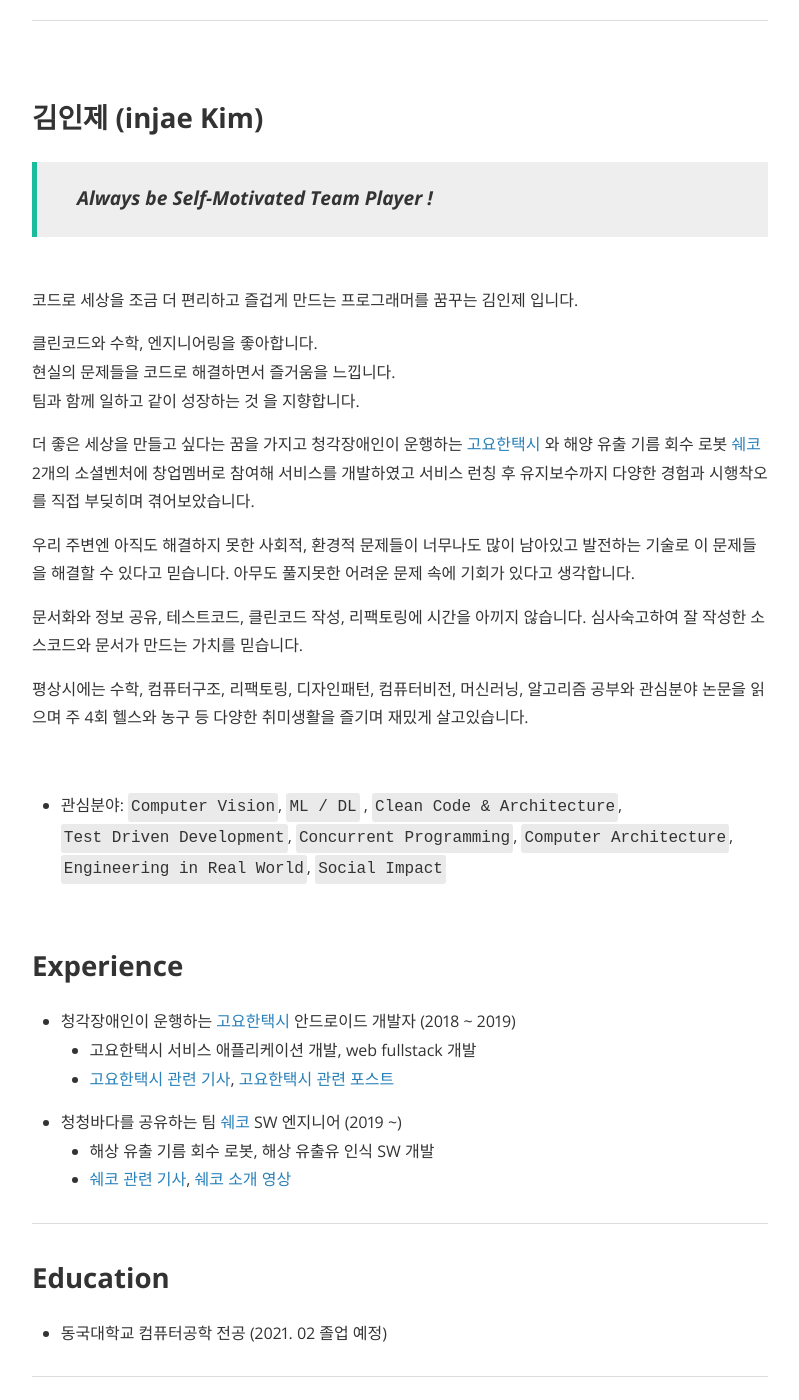
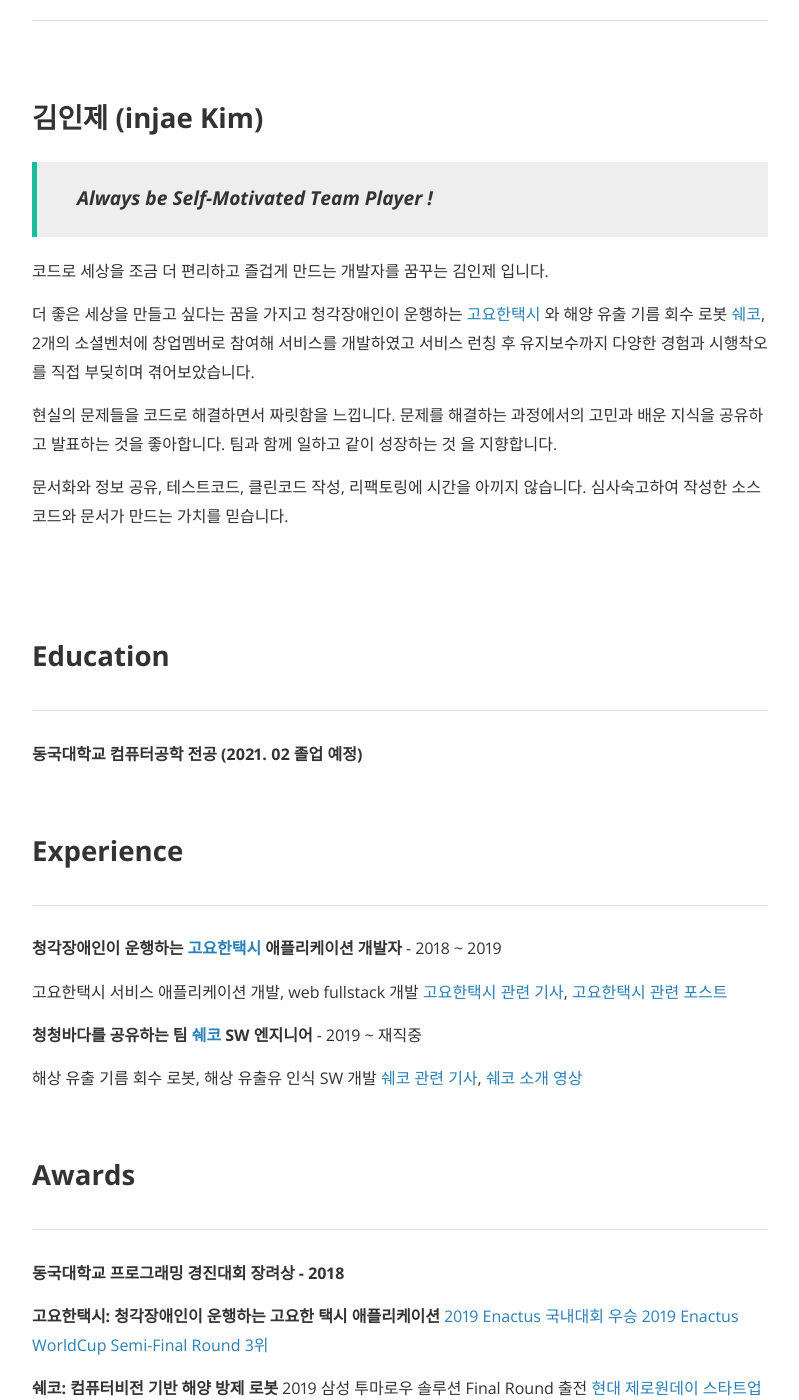
Before and after one commit to injae-kim/injae-kim.github.io, a Jekyll site: the page built from about.md, in a window 1280 px wide and 1400 px high, scrolled down 595 px. Shown: the whole window, without its empty margins (240-1039 px from the left). Built offline with Jekyll 4.4.1, drawn with Linux system fonts in a browser that asks for light colours; nearby versions of some CDN libraries; some web fonts are replaced; some of the changed text lies outside the part shown.

Commit message:
fix post
fix about me

```diff
--- a/about.md
+++ b/about.md
@@ -16,81 +16,106 @@
 
 > #### *Always be Self-Motivated Team Player !*
 
-<br/>
-코드로 세상을 조금 더 편리하고 즐겁게 만드는 프로그래머를 꿈꾸는 김인제 입니다.
+코드로 세상을 조금 더 편리하고 즐겁게 만드는 개발자를 꿈꾸는 김인제 입니다.
 
-클린코드와 수학, 엔지니어링을 좋아합니다. <br/>
-현실의 문제들을 코드로 해결하면서 즐거움을 느낍니다.<br/>
-팀과 함께 일하고 같이 성장하는 것 을 지향합니다.<br/>
+더 좋은 세상을 만들고 싶다는 꿈을 가지고 청각장애인이 운행하는 [고요한택시](http://www.goyohantaxi.com/) 와
+해양 유출 기름 회수 로봇 [쉐코](http://sheco.co), 2개의 소셜벤처에 창업멤버로 참여해 서비스를 개발하였고
+서비스 런칭 후 유지보수까지 다양한 경험과 시행착오를 직접 부딪히며 겪어보았습니다.
 
-더 좋은 세상을 만들고 싶다는 꿈을 가지고 청각장애인이 운행하는 [고요한택시](http://www.goyohantaxi.com/) 와 해양 유출 기름 회수 로봇 [쉐코](http://sheco.co)
-2개의 소셜벤처에 창업멤버로 참여해 서비스를 개발하였고 서비스 런칭 후 유지보수까지 다양한 경험과 시행착오를 직접 부딪히며 겪어보았습니다.
+현실의 문제들을 코드로 해결하면서 짜릿함을 느낍니다.
+문제를 해결하는 과정에서의 고민과 배운 지식을 공유하고 발표하는 것을 좋아합니다.
+팀과 함께 일하고 같이 성장하는 것 을 지향합니다.
 
-우리 주변엔 아직도 해결하지 못한 사회적, 환경적 문제들이 너무나도 많이 남아있고 발전하는 기술로 이 문제들을 해결할 수 있다고 믿습니다. 아무도 풀지못한 어려운 문제 속에 기회가 있다고 생각합니다.
-
-문서화와 정보 공유, 테스트코드, 클린코드 작성, 리팩토링에 시간을 아끼지 않습니다. 심사숙고하여 잘 작성한 소스코드와 문서가 만드는 가치를 믿습니다.
-
-평상시에는 수학, 컴퓨터구조, 리팩토링, 디자인패턴, 컴퓨터비전, 머신러닝, 알고리즘 공부와 관심분야 논문을 읽으며 주 4회 헬스와 농구 등 다양한 취미생활을 즐기며 재밌게 살고있습니다.
+문서화와 정보 공유, 테스트코드, 클린코드 작성, 리팩토링에 시간을 아끼지 않습니다.
+심사숙고하여 작성한 소스코드와 문서가 만드는 가치를 믿습니다.
 
 <br/>
 
-- 관심분야: `Computer Vision`, `ML / DL` , `Clean Code & Architecture`, `Test Driven Development`, `Concurrent Programming`, `Computer Architecture`, `Engineering in Real World`, `Social Impact`
+<br/>
+
+## Education
+
+---
+
+**동국대학교 컴퓨터공학 전공 (2021. 02 졸업 예정)**
 
 <br/>
 
 ## Experience
-- 청각장애인이 운행하는 [고요한택시](http://www.goyohantaxi.com/) 안드로이드 개발자 (2018 ~ 2019)
-    - 고요한택시 서비스 애플리케이션 개발, web fullstack 개발
-    - [고요한택시 관련 기사](http://news1.kr/articles/?3786791), [고요한택시 관련 포스트](https://blog.naver.com/kead1/221677118935)
-- 청청바다를 공유하는 팀 [쉐코](http://sheco.co) SW 엔지니어 (2019 ~)
-    - 해상 유출 기름 회수 로봇, 해상 유출유 인식 SW 개발
-    - [쉐코 관련 기사](https://www.yna.co.kr/view/AKR20190628149500065?input=1195m), [쉐코 소개 영상](https://www.youtube.com/watch?v=V6j5l5dnHDc)
 
 ---
 
-## Education
+**청각장애인이 운행하는 [고요한택시](http://www.goyohantaxi.com/) 애플리케이션 개발자** - 2018 ~ 2019
 
-- 동국대학교 컴퓨터공학 전공 (2021. 02 졸업 예정)
+고요한택시 서비스 애플리케이션 개발, web fullstack 개발
+[고요한택시 관련 기사](http://news1.kr/articles/?3786791), [고요한택시 관련 포스트](https://blog.naver.com/kead1/221677118935)
+
+**청청바다를 공유하는 팀 [쉐코](http://sheco.co) SW 엔지니어** - 2019 ~ 재직중
+
+해상 유출 기름 회수 로봇, 해상 유출유 인식 SW 개발
+[쉐코 관련 기사](https://www.yna.co.kr/view/AKR20190628149500065?input=1195m), [쉐코 소개 영상](https://www.youtube.com/watch?v=V6j5l5dnHDc)
+
+<br/>
+
+## Awards
 
 ---
 
-## Awards
+**동국대학교 프로그래밍 경진대회 장려상 - 2018**
 
-- [2018 동국대학교 프로그래밍 경진대회 장려상](https://injae-kim.github.io/assets/about_me/프로그래밍경진대회.jpg)
-- [2018 군위군 문화관광 활성화을 위한 관학협력사업 과제 최우수상](https://injae-kim.github.io/assets/about_me/군위군_산학협력.jpg)
-  - 블록체인 기반 홍보 콘텐츠 제공에 대한 보상 플랫폼 개발
-  - [ICIP & 캡스톤 디자인 결과발표 최우수상](https://injae-kim.github.io/assets/about_me/캡스톤디자인.jpg)
-  - [관련 기사](https://www.kyongbuk.co.kr/news/articleView.html?idxno=1049167)
-- [2018 동국대학교 창업장학생 선정](https://injae-kim.github.io/assets/about_me/장학증서.jpg)
-- 고요한택시: 청각장애인이 운행하는 고요한 택시 애플리케이션
-  - [2019 Enactus 국내대회 우승](https://www.venturesquare.net/786727)
-  - [2019 Enactus WorldCup Semi-Final Round 3위](https://enactus.org/worldcup/results-2014/)
-- 쉐코: 컴퓨터비전 기반 해양 방제 로봇
-  - [2019 삼성 투마로우 솔루션 Final Round 출전](https://www.tomorrowsolutions.org/notice/view/194)
-  - [현대 제로원데이 스타트업 전시참여](http://zer01neday.com/929/)
-  - [4개 항만공사 공동주최 창업 아이디어 해커톤 SPLASH 대상](https://injae-kim.github.io/assets/about_me/항만공사해커톤.jpg), [관련기사](http://ilyo.co.kr/?ac=article_view&entry_id=348400)
-  - [한국중부발전 주최 청년 에너지드림 리그 최우수](https://injae-kim.github.io/assets/about_me/중부발전에너지드림리그.jpg)
-  - 사회적 기업 육성사업 선정, [청년 창업 사관학교](https://www.venturesquare.net/794557) 지원사업 선정
-  - [2019 충북창조경제혁신센터 하드웨어 상품화 엔지니어링 지원사업 선정](https://www.youtube.com/watch?v=V6j5l5dnHDc)
+**고요한택시: 청각장애인이 운행하는 고요한 택시 애플리케이션**
+[2019 Enactus 국내대회 우승](https://www.venturesquare.net/786727)
+[2019 Enactus WorldCup Semi-Final Round 3위](https://enactus.org/worldcup/results-2014/)
+
+**쉐코: 컴퓨터비전 기반 해양 방제 로봇**
+2019 삼성 투마로우 솔루션 Final Round 출전
+[현대 제로원데이 스타트업 전시참여](http://zer01neday.com/929/)
+[4개 항만공사 공동주최 창업 아이디어 해커톤 SPLASH 대상](https://injae-kim.github.io/assets/about_me/항만공사해커톤.jpg), [관련기사](http://ilyo.co.kr/?ac=article_view&entry_id=348400)
+[한국중부발전 주최 청년 에너지드림 리그 최우수](https://injae-kim.github.io/assets/about_me/중부발전에너지드림리그.jpg)
+사회적 기업 육성사업 선정, [청년 창업 사관학교](https://www.venturesquare.net/794557) 지원사업 선정
+[2019 충북창조경제혁신센터 하드웨어 상품화 엔지니어링 지원사업 선정](https://www.youtube.com/watch?v=V6j5l5dnHDc)
+
+**군위군 문화관광 활성화을 위한 관학협력사업 과제 최우수상 - 2018**
+블록체인 기반 홍보 콘텐츠 제공에 대한 보상 플랫폼 개발
+동국대학교 ICIP & 캡스톤 디자인 결과발표 최우수상, [관련 기사](https://www.kyongbuk.co.kr/news/articleView.html?idxno=1049167)
+
+**동국대학교 창업장학생 선정 - 2018**
+
+**동국대학교 창업 캡스톤 디자인 최우수상 - 2020**
+데이터셋 레이블링 자동화 툴 개발 및 사업화
+
+<br/>
+
+## Activity
 
 ---
 
-## Activity
+**[[출원번호: 10-2019-0063063호] 해양방제장치 특허 발명](https://doi.org/10.8080/1020190063063)**
+소형 해양 방제 로봇에 대한 구조와 해양 방제 상황에서 로봇이 더 넓은 범위를 탐지하기 위한 아이디어
 
-- [[출원번호: 10-2019-0063063호] 해양방제장치 특허 발명](https://doi.org/10.8080/1020190063063)
-- [[출원번호: 10-2019-0063075호] 해양방제장치 특허 발명](https://doi.org/10.8080/1020190063075)
-- 2018년 동국대학교 심화프로그래밍 강의 담당 조교
+**[[출원번호: 10-2019-0063075호] 해양방제장치 특허 발명](https://doi.org/10.8080/1020190063075)**
+
+**동국대학교 심화프로그래밍 강의 담당 조교 - 2018**
+
+<br/>
+
+## Project
 
 ---
 
-## Project
+**오픈소스 Phaser.js 를 이용한 멀티 플레이 웹 게임 개발 - 2018**
+WebGL 기반 오픈소스 웹 게임 엔진인 Phaser.js 와 node.js, socket 통신을 사용한 멀티 플레이 웹 게임 개발
 
-- 오픈소스 Phaser.js 를 이용한 멀티 플레이 웹 게임 개발 (2018)
-- [문서 스캔본 상하 반전 여부 탐지 알고리즘 연구 (2019)](https://injae-kim.github.io/assets/about_me/2019-2학기_개별연구_최종보고서.pdf)
-- 해상 유출 기름 탐지 알고리즘 연구 (2019 ~)
+**[문서 스캔본 상하 반전 여부 탐지 알고리즘 연구 - 2019](https://injae-kim.github.io/assets/about_me/2019-2학기_개별연구_최종보고서.pdf)**
+한글의 자음, 모음의 형태학적 특징의 분석에 기반한 문서 스캔본 상하 반전 여부 탐지 알고리즘 개발
+
+**해상 유출 기름 탐지 알고리즘 연구 - 2019 ~**
+해상 기름 유출 사고 발생시 해상 유출유를 탐지하는 센서와 알고리즘에 대한 연구와 개발, 소형 방제 로봇 개발
+
+<br/>
+
+## Contact
 
 ---
 
-## Contact
-
 - injae.kim.dev@gmail.com
```
